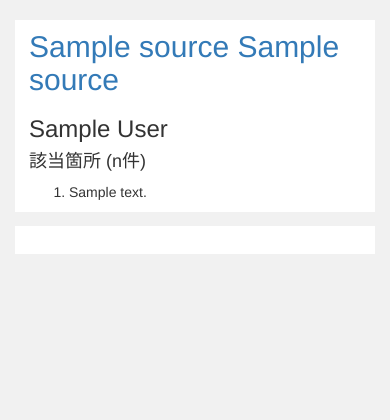
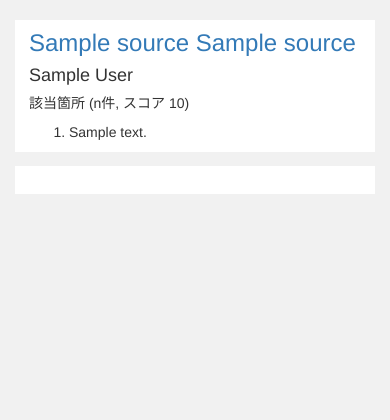
Before and after one commit to morinokami/aozora-search, a Flask app: template app/templates/search.html in a window 390 px wide. Shown: the part 52-472 px from the top of the page. Run offline with Flask 2, Linux system fonts and the light colour scheme; the template is opened without the code that fills it: most values are stand-ins (such as "Sample title", 1, 10 or a date in 2020); some libraries are stand-ins or nearby versions.

Commit message:
Modify css

```diff
--- a/app/main/views.py
+++ b/app/main/views.py
@@ -18,7 +18,7 @@ def search():
     if request.method == 'GET':
         form = SearchForm()
         q = request.args.get('q')
-        query = {'match_phrase': {'main_text': q}}
+        query = {'match': {'main_text': q}}
         highlight = {'fields': {'main_text': {}}}
         if request.args.get('page') and request.args.get('page').isdigit():
             page = int(request.args.get('page'))
--- a/app/static/style/style.css
+++ b/app/static/style/style.css
@@ -80,10 +80,23 @@ li.result {
     }
 }
 
+.title {
+  font-size: 24px;
+}
+
 @media only screen and (max-width: 767px) {
     .title {
         padding-top: 10px;
     }
+}
+
+.author {
+  font-size: 18px;
+  margin-top: 10px;
+}
+
+.hits {
+  font-size: 14px;
 }
 
 @media only screen and (max-width: 767px) {
@@ -122,11 +135,11 @@ li.result {
     }
 
     .back-btn {
-        padding-right: 2em;
+        margin-right: 2em;
     }
 
     .forward-btn {
-        padding-left: 2em;
+        margin-left: 2em;
     }
 
     .back-btn a, .forward-btn a {
--- a/app/templates/search.html
+++ b/app/templates/search.html
@@ -15,7 +15,7 @@
                     <hr class="hidden-xs">
                     <h2 class="title"><a href="#">{{ r['_source']['title'] }} {{ r['_source']['subtitle'] }}</a></h2>
                     <h3 class="author">{{ r['_source']['author'] }}</h3>
-                    <h4>該当箇所 (n件)</h4>
+                    <h4 class="hits">該当箇所 (n件, スコア {{ r['_score'] }})</h4>
                     <ol class="highlight">
                     {% for h in r['highlight']['main_text'] %}
                         <li class="hit">{{ h|safe }}</li>
```
